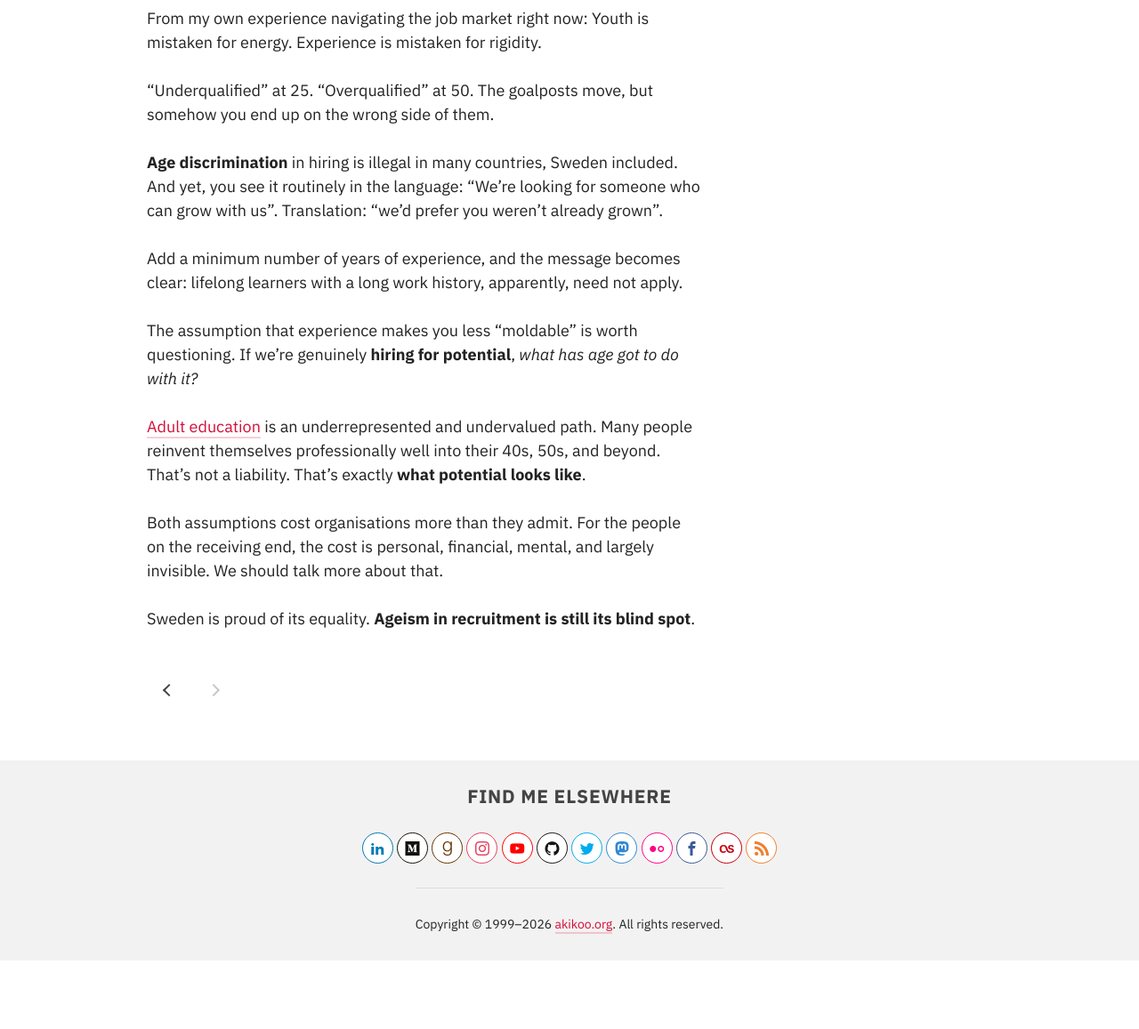
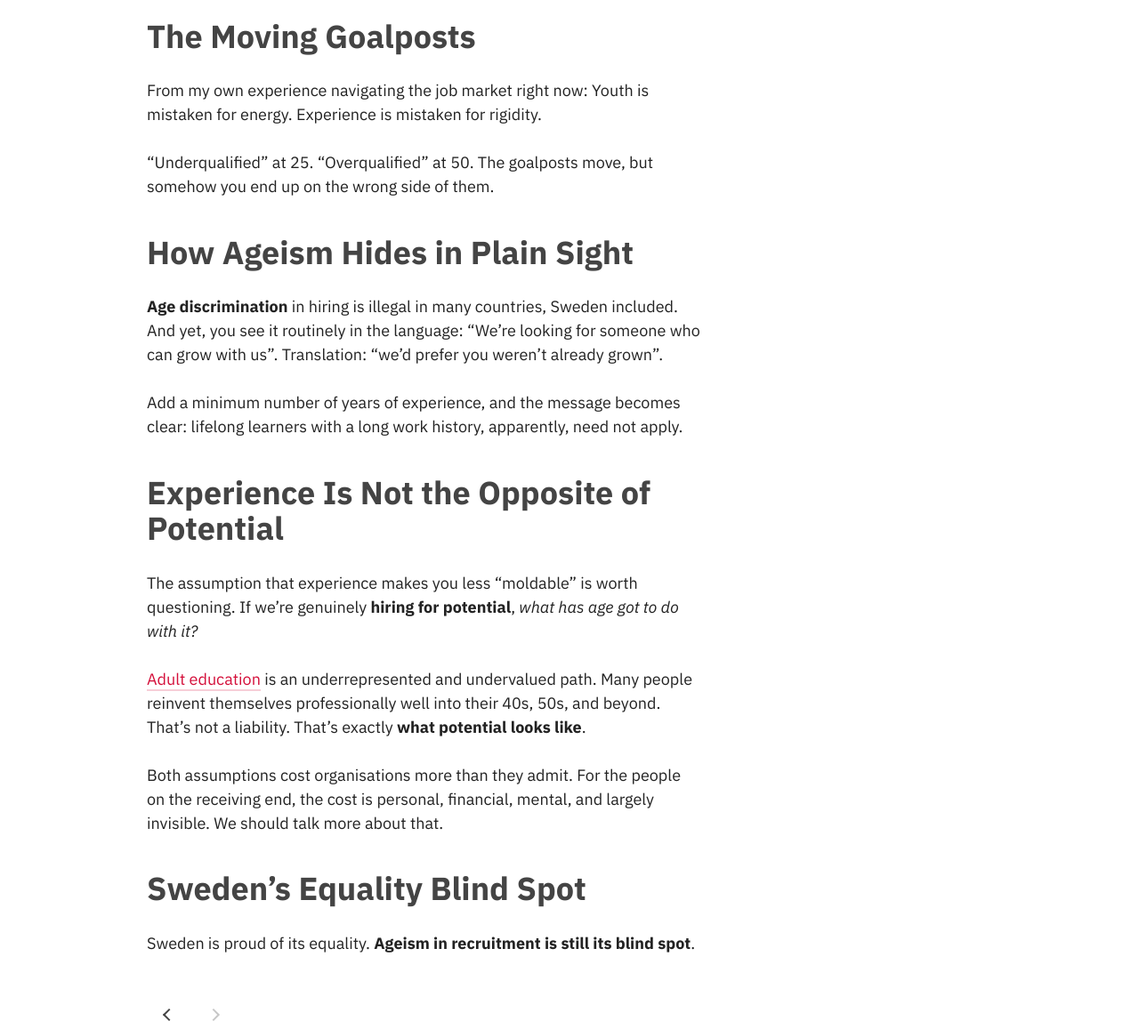
Before and after one commit to akikoo/akikoo.github.io, a Jekyll site: the page built from _posts/2026-06-02-age-discrimination-illegal-commonplace-tolerated.html, in a window 1280 px wide and 1400 px high, scrolled down 519 px. Shown: the part 243-1400 px from the top of the window at 89% size. Built offline with Jekyll 4.4.1, drawn with Linux system fonts in a browser that asks for light colours; some web fonts are replaced; before the commit the page ends 1842 px from its top, so only the background shows below that.

Commit message:
Add subheadings

```diff
--- a/_posts/2026-06-02-age-discrimination-illegal-commonplace-tolerated.html
+++ b/_posts/2026-06-02-age-discrimination-illegal-commonplace-tolerated.html
@@ -18,11 +18,18 @@ image:
   </figcaption>
 </figure>
 
+<h2>The Moving Goalposts</h2>
 <p>From my own experience navigating the job market right now: Youth is mistaken for energy. Experience is mistaken for rigidity.</p>
 <p><q>Underqualified</q> at 25. <q>Overqualified</q> at 50. The goalposts move, but somehow you end up on the wrong side of them.</p>
+
+<h2>How Ageism Hides in Plain Sight</h2>
 <p><strong>Age discrimination</strong> in hiring is illegal in many countries, Sweden included. And yet, you see it routinely in the language: <q>We’re looking for someone who can grow with us</q>. Translation: <q>we’d prefer you weren’t already grown</q>.</p>
 <p>Add a minimum number of years of experience, and the message becomes clear: lifelong learners with a long work history, apparently, need not apply.</p>
+
+<h2>Experience Is Not the Opposite of Potential</h2>
 <p>The assumption that experience makes you less <q>moldable</q> is worth questioning. If we’re genuinely <strong>hiring for potential</strong>, <em>what has age got to do with it?</em></p>
 <p><a href="https://www.amazon.com/gp/product/1422117367/">Adult education</a> is an underrepresented and undervalued path. Many people reinvent themselves professionally well into their 40s, 50s, and beyond. That’s not a liability. That’s exactly <strong>what potential looks like</strong>.</p>
 <p>Both assumptions cost organisations more than they admit. For the people on the receiving end, the cost is personal, financial, mental, and largely invisible. We should talk more about that.</p>
+
+<h2>Sweden’s Equality Blind Spot</h2>
 <p>Sweden is proud of its equality. <strong>Ageism in recruitment is still its blind spot</strong>.</p>
```
